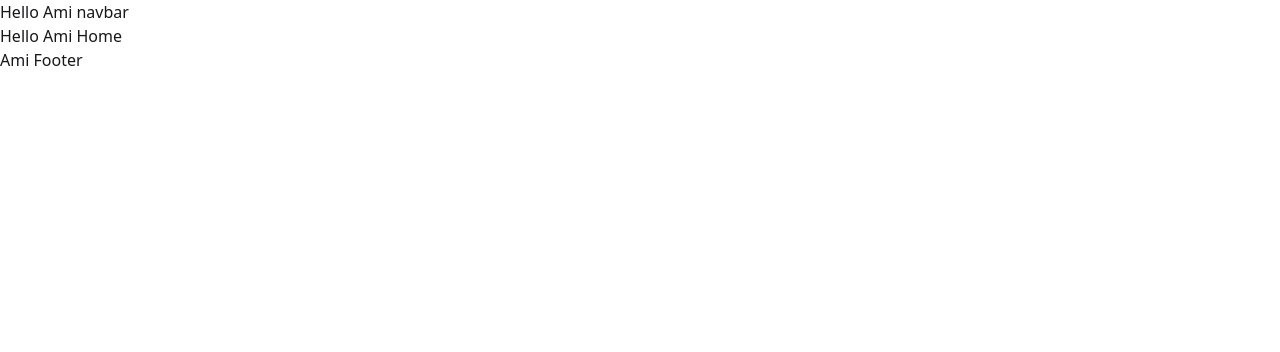
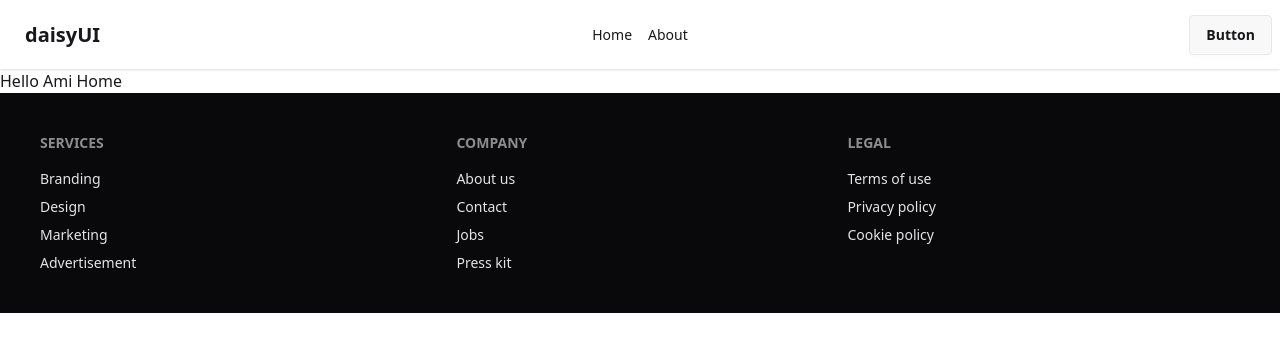
Before and after one commit to mdmhrz/boi-poka, a React (Vite) app: page / in a window 1280 px wide. Shown: the top 352 px of the page. Built offline with nearby package versions, Linux system fonts and the light colour scheme.

Commit message:
Navbar & Footer added

```diff
--- a/src/App.jsx
+++ b/src/App.jsx
@@ -1,6 +1,4 @@
 import { useState } from 'react'
-import reactLogo from './assets/react.svg'
-import viteLogo from '/vite.svg'
 import './App.css'
 
 function App() {
--- /dev/null
+++ b/src/components/Footer/Footer.jsx
@@ -0,0 +1,30 @@
+import React from 'react';
+
+const Footer = () => {
+    return (
+        <footer className="footer sm:footer-horizontal bg-neutral text-neutral-content p-10">
+            <nav>
+                <h6 className="footer-title">Services</h6>
+                <a className="link link-hover">Branding</a>
+                <a className="link link-hover">Design</a>
+                <a className="link link-hover">Marketing</a>
+                <a className="link link-hover">Advertisement</a>
+            </nav>
+            <nav>
+                <h6 className="footer-title">Company</h6>
+                <a className="link link-hover">About us</a>
+                <a className="link link-hover">Contact</a>
+                <a className="link link-hover">Jobs</a>
+                <a className="link link-hover">Press kit</a>
+            </nav>
+            <nav>
+                <h6 className="footer-title">Legal</h6>
+                <a className="link link-hover">Terms of use</a>
+                <a className="link link-hover">Privacy policy</a>
+                <a className="link link-hover">Cookie policy</a>
+            </nav>
+        </footer>
+    );
+};
+
+export default Footer;
--- a/src/components/Header/Footer/Footer.jsx
+++ /dev/null
@@ -1,11 +0,0 @@
-import React from 'react';
-
-const Footer = () => {
-    return (
-        <div>
-            <h1>Ami Footer</h1>
-        </div>
-    );
-};
-
-export default Footer;
--- a/src/components/Header/Navbar.jsx
+++ b/src/components/Header/Navbar.jsx
@@ -1,9 +1,35 @@
 import React from 'react';
 
 const Navbar = () => {
+
+    const links = <>
+        <li className='m-2'>Home</li>
+        <li className='m-2'>About</li>
+    </>
+
     return (
-        <div>
-            <h1>Hello Ami navbar</h1>
+        <div className="navbar bg-base-100 shadow-sm">
+            <div className="navbar-start">
+                <div className="dropdown">
+                    <div tabIndex={0} role="button" className="btn btn-ghost lg:hidden">
+                        <svg xmlns="http://www.w3.org/2000/svg" className="h-5 w-5" fill="none" viewBox="0 0 24 24" stroke="currentColor"> <path strokeLinecap="round" strokeLinejoin="round" strokeWidth="2" d="M4 6h16M4 12h8m-8 6h16" /> </svg>
+                    </div>
+                    <ul
+                        tabIndex={0}
+                        className="menu menu-sm dropdown-content bg-base-100 rounded-box z-1 mt-3 w-52 p-2 shadow">
+                        {links}
+                    </ul>
+                </div>
+                <a className="btn btn-ghost text-xl">daisyUI</a>
+            </div>
+            <div className="navbar-center hidden lg:flex">
+                <ul className="menu menu-horizontal px-1">
+                    {links}
+                </ul>
+            </div>
+            <div className="navbar-end">
+                <a className="btn">Button</a>
+            </div>
         </div>
     );
 };
--- a/src/pages/Root/Root.jsx
+++ b/src/pages/Root/Root.jsx
@@ -1,7 +1,7 @@
 import React from 'react';
 import Navbar from '../../components/Header/Navbar';
 import { Outlet } from 'react-router';
-import Footer from '../../components/Header/Footer/Footer';
+import Footer from '../../components/Footer/Footer';
 
 const Root = () => {
     return (
```
